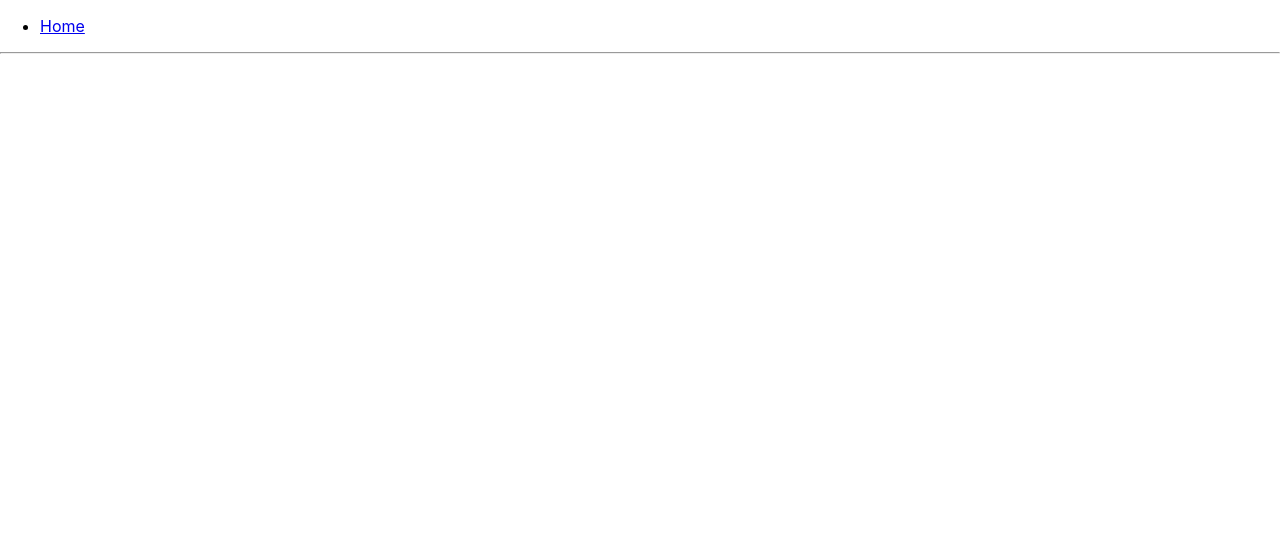
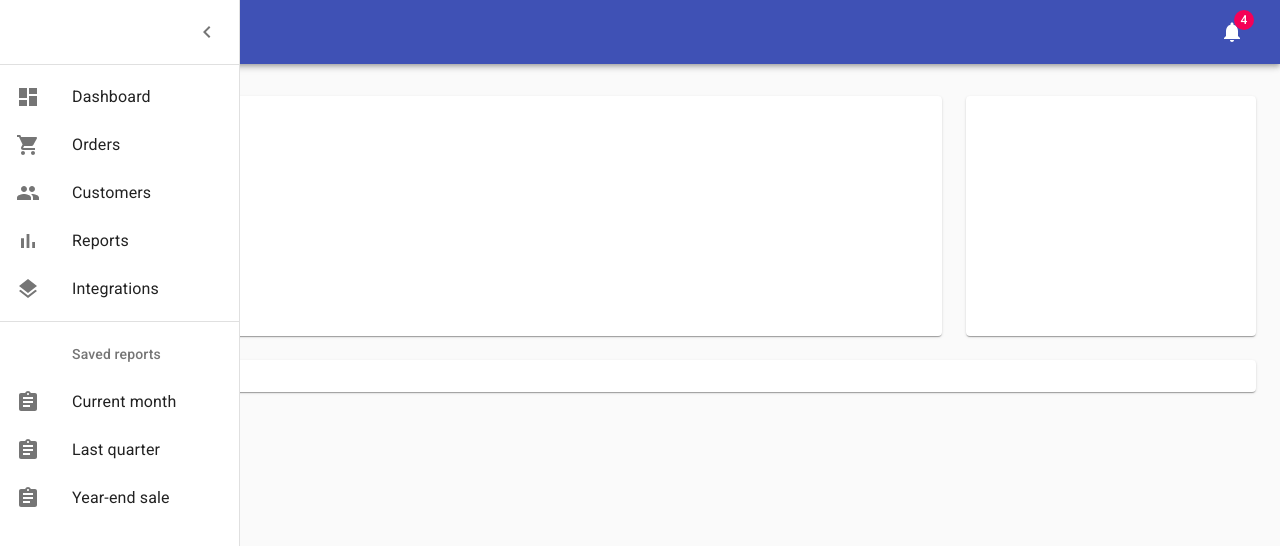
Before and after one commit to cebartling/certification-exam-quizzer, a React (Create React App) app in the folder webapp/: page /dashboard in a window 1280 px wide. Shown: the top 546 px of the page. Built offline with nearby package versions, Linux system fonts and the light colour scheme; no server answers.

Commit message:
Initial dashboard template using Material UI.

```diff
--- a/webapp/package.json
+++ b/webapp/package.json
@@ -3,9 +3,12 @@
   "version": "0.1.0",
   "private": true,
   "dependencies": {
+    "@material-ui/core": "^4.11.0",
+    "@material-ui/icons": "^4.9.1",
     "@testing-library/jest-dom": "^5.11.4",
     "@testing-library/react": "^11.1.0",
     "@testing-library/user-event": "^12.1.10",
+    "clsx": "^1.1.1",
     "firebase": "^7.24.0",
     "firebaseui": "^4.7.0",
     "react": "^17.0.1",
--- a/webapp/public/index.html
+++ b/webapp/public/index.html
@@ -9,7 +9,9 @@
       name="description"
       content="Web site created using create-react-app"
     />
-    <link rel="apple-touch-icon" href="%PUBLIC_URL%/logo192.png" />
+    <link rel="apple-touch-icon" href="logo192.png" />
+    <link rel="stylesheet" href="https://fonts.googleapis.com/css?family=Roboto:300,400,500,700&display=swap" />
+    <link rel="stylesheet" href="https://fonts.googleapis.com/icon?family=Material+Icons" />
     <!--
       manifest.json provides metadata used when your web app is installed on a
       user's mobile device or desktop. See https://developers.google.com/web/fundamentals/web-app-manifest/
@@ -29,7 +31,6 @@
   <body>
     <noscript>You need to enable JavaScript to run this app.</noscript>
     <div id="root"></div>
-    <div id="firebaseui-auth-container"></div>
     <!--
       This HTML file is a template.
       If you open it directly in the browser, you will see an empty page.
--- a/webapp/src/App.js
+++ b/webapp/src/App.js
@@ -1,18 +1,157 @@
+import React, {useState} from 'react';
 import './App.css';
 import {BrowserRouter as Router, Link} from 'react-router-dom';
 import RoutesSwitch from './RoutesSwitch';
+import clsx from 'clsx';
+import CssBaseline from "@material-ui/core/CssBaseline";
+import AppBar from "@material-ui/core/AppBar";
+import Toolbar from "@material-ui/core/Toolbar";
+import IconButton from "@material-ui/core/IconButton";
+import Typography from "@material-ui/core/Typography";
+import Badge from "@material-ui/core/Badge";
+import MenuIcon from '@material-ui/icons/Menu';
+import NotificationsIcon from '@material-ui/icons/Notifications';
+import Drawer from '@material-ui/core/Drawer';
+import List from '@material-ui/core/List';
+import Divider from '@material-ui/core/Divider';
+import ChevronLeftIcon from '@material-ui/icons/ChevronLeft';
+import Container from "@material-ui/core/Container";
+import ListItem from '@material-ui/core/ListItem';
+import ListItemIcon from '@material-ui/core/ListItemIcon';
+import ListItemText from '@material-ui/core/ListItemText';
+import ListSubheader from '@material-ui/core/ListSubheader';
+import DashboardIcon from '@material-ui/icons/Dashboard';
+import ShoppingCartIcon from '@material-ui/icons/ShoppingCart';
+import PeopleIcon from '@material-ui/icons/People';
+import BarChartIcon from '@material-ui/icons/BarChart';
+import LayersIcon from '@material-ui/icons/Layers';
+import AssignmentIcon from '@material-ui/icons/Assignment';
+import useStyles from "./styles/UseStyles";
+
+export const mainListItems = (
+  <div>
+    <ListItem button component={Link} to="/dashboard">
+      <ListItemIcon>
+        <DashboardIcon />
+      </ListItemIcon>
+      <ListItemText primary="Dashboard" />
+    </ListItem>
+    <ListItem button>
+      <ListItemIcon>
+        <ShoppingCartIcon />
+      </ListItemIcon>
+      <ListItemText primary="Orders" />
+    </ListItem>
+    <ListItem button>
+      <ListItemIcon>
+        <PeopleIcon />
+      </ListItemIcon>
+      <ListItemText primary="Customers" />
+    </ListItem>
+    <ListItem button>
+      <ListItemIcon>
+        <BarChartIcon />
+      </ListItemIcon>
+      <ListItemText primary="Reports" />
+    </ListItem>
+    <ListItem button>
+      <ListItemIcon>
+        <LayersIcon />
+      </ListItemIcon>
+      <ListItemText primary="Integrations" />
+    </ListItem>
+  </div>
+);
+
+export const secondaryListItems = (
+  <div>
+    <ListSubheader inset>Saved reports</ListSubheader>
+    <ListItem button>
+      <ListItemIcon>
+        <AssignmentIcon />
+      </ListItemIcon>
+      <ListItemText primary="Current month" />
+    </ListItem>
+    <ListItem button>
+      <ListItemIcon>
+        <AssignmentIcon />
+      </ListItemIcon>
+      <ListItemText primary="Last quarter" />
+    </ListItem>
+    <ListItem button>
+      <ListItemIcon>
+        <AssignmentIcon />
+      </ListItemIcon>
+      <ListItemText primary="Year-end sale" />
+    </ListItem>
+  </div>
+);
+
+
+
 
 function App() {
+  const classes = useStyles();
+  const [open, setOpen] = useState(true);
+  const handleDrawerOpen = () => {
+    setOpen(true);
+  };
+  const handleDrawerClose = () => {
+    setOpen(false);
+  };
+
+
   return (
     <Router>
-      <div>
-        <ul>
-          <li>
-            <Link to="/welcome">Home</Link>
-          </li>
-        </ul>
-        <hr/>
-        <RoutesSwitch/>
+      <div className={classes.root}>
+        <CssBaseline />
+        <AppBar position="absolute" className={clsx(classes.appBar, open && classes.appBarShift)}>
+          <Toolbar className={classes.toolbar}>
+            <IconButton
+              edge="start"
+              color="inherit"
+              aria-label="open drawer"
+              onClick={handleDrawerOpen}
+              className={clsx(classes.menuButton, open && classes.menuButtonHidden)}
+            >
+              <MenuIcon />
+            </IconButton>
+            <Typography component="h1" variant="h6" color="inherit" noWrap className={classes.title}>
+              Dashboard
+            </Typography>
+            <IconButton color="inherit">
+              <Badge badgeContent={4} color="secondary">
+                <NotificationsIcon />
+              </Badge>
+            </IconButton>
+          </Toolbar>
+        </AppBar>
+        <Drawer
+          variant="permanent"
+          classes={{
+            paper: clsx(classes.drawerPaper, !open && classes.drawerPaperClose),
+          }}
+          open={open}
+        >
+          <div className={classes.toolbarIcon}>
+            <IconButton onClick={handleDrawerClose}>
+              <ChevronLeftIcon />
+            </IconButton>
+          </div>
+          <Divider />
+          <List>{mainListItems}</List>
+          <Divider />
+          <List>{secondaryListItems}</List>
+        </Drawer>
+        <main className={classes.content}>
+          <div className={classes.appBarSpacer} />
+          <Container maxWidth="lg" className={classes.container}>
+            <RoutesSwitch/>
+            {/*<Box pt={4}>*/}
+            {/*  <Copyright />*/}
+            {/*</Box>*/}
+          </Container>
+        </main>
       </div>
     </Router>
   );
--- a/webapp/src/RoutesSwitch.js
+++ b/webapp/src/RoutesSwitch.js
@@ -3,6 +3,7 @@ import React from 'react';
 import WelcomeView from './views/welcome/WelcomeView';
 import {Route, Switch} from 'react-router-dom';
 import FrontDoorView from './views/front_door/FrontDoorView';
+import DashboardView from "./views/dashboard/DashboardView";
 
 
 const RoutesSwitch = (props) => {
@@ -15,6 +16,9 @@ const RoutesSwitch = (props) => {
       <Route exact path="/welcome">
         <WelcomeView/>
       </Route>
+      <Route exact path="/dashboard">
+        <DashboardView/>
+      </Route>
     </Switch>
   );
 };
--- /dev/null
+++ b/webapp/src/styles/UseStyles.js
@@ -0,0 +1,84 @@
+import {makeStyles} from "@material-ui/core/styles";
+
+const drawerWidth = 240;
+
+const useStyles = makeStyles((theme) => ({
+  root: {
+    display: 'flex',
+  },
+  toolbar: {
+    paddingRight: 24, // keep right padding when drawer closed
+  },
+  toolbarIcon: {
+    display: 'flex',
+    alignItems: 'center',
+    justifyContent: 'flex-end',
+    padding: '0 8px',
+    ...theme.mixins.toolbar,
+  },
+  appBar: {
+    zIndex: theme.zIndex.drawer + 1,
+    transition: theme.transitions.create(['width', 'margin'], {
+      easing: theme.transitions.easing.sharp,
+      duration: theme.transitions.duration.leavingScreen,
+    }),
+  },
+  appBarShift: {
+    marginLeft: drawerWidth,
+    width: `calc(100% - ${drawerWidth}px)`,
+    transition: theme.transitions.create(['width', 'margin'], {
+      easing: theme.transitions.easing.sharp,
+      duration: theme.transitions.duration.enteringScreen,
+    }),
+  },
+  menuButton: {
+    marginRight: 36,
+  },
+  menuButtonHidden: {
+    display: 'none',
+  },
+  title: {
+    flexGrow: 1,
+  },
+  drawerPaper: {
+    position: 'relative',
+    whiteSpace: 'nowrap',
+    width: drawerWidth,
+    transition: theme.transitions.create('width', {
+      easing: theme.transitions.easing.sharp,
+      duration: theme.transitions.duration.enteringScreen,
+    }),
+  },
+  drawerPaperClose: {
+    overflowX: 'hidden',
+    transition: theme.transitions.create('width', {
+      easing: theme.transitions.easing.sharp,
+      duration: theme.transitions.duration.leavingScreen,
+    }),
+    width: theme.spacing(7),
+    [theme.breakpoints.up('sm')]: {
+      width: theme.spacing(9),
+    },
+  },
+  appBarSpacer: theme.mixins.toolbar,
+  content: {
+    flexGrow: 1,
+    height: '100vh',
+    overflow: 'auto',
+  },
+  container: {
+    paddingTop: theme.spacing(4),
+    paddingBottom: theme.spacing(4),
+  },
+  paper: {
+    padding: theme.spacing(2),
+    display: 'flex',
+    overflow: 'auto',
+    flexDirection: 'column',
+  },
+  fixedHeight: {
+    height: 240,
+  },
+}));
+
+export default useStyles;
--- /dev/null
+++ b/webapp/src/views/dashboard/DashboardView.js
@@ -0,0 +1,39 @@
+import React from 'react';
+import PropTypes from "prop-types";
+import Container from "@material-ui/core/Container";
+import Grid from "@material-ui/core/Grid";
+import Paper from "@material-ui/core/Paper";
+import useStyles from "../../styles/UseStyles";
+import clsx from "clsx";
+
+const DashboardView = () => {
+  const classes = useStyles();
+  const fixedHeightPaper = clsx(classes.paper, classes.fixedHeight);
+
+  return (
+    <Grid container spacing={3}>
+    {/* Chart */}
+    <Grid item xs={12} md={8} lg={9}>
+      <Paper className={fixedHeightPaper}>
+        {/*<Chart />*/}
+      </Paper>
+    </Grid>
+    {/* Recent Deposits */}
+    <Grid item xs={12} md={4} lg={3}>
+      <Paper className={fixedHeightPaper}>
+        {/*<Deposits />*/}
+      </Paper>
+    </Grid>
+    {/* Recent Orders */}
+    <Grid item xs={12}>
+      <Paper className={classes.paper}>
+        {/*<Orders />*/}
+      </Paper>
+    </Grid>
+  </Grid>
+  );
+};
+
+DashboardView.propTypes = {};
+
+export default DashboardView;
```
Also changed, not shown: webapp/firebase.json, 1 other file (tests, documents, lock files or other folders).
